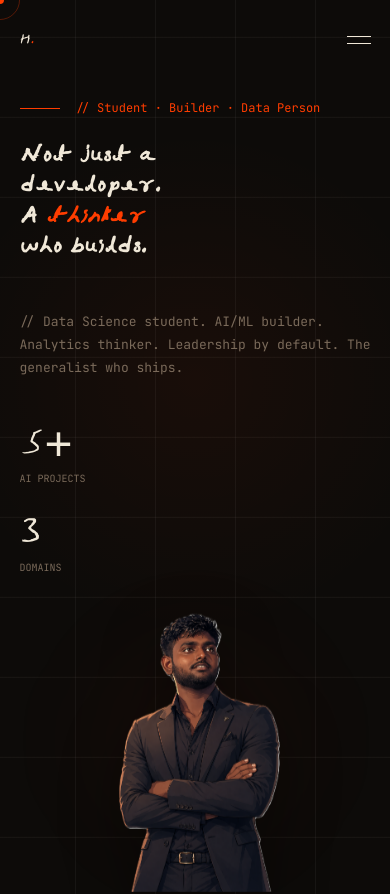
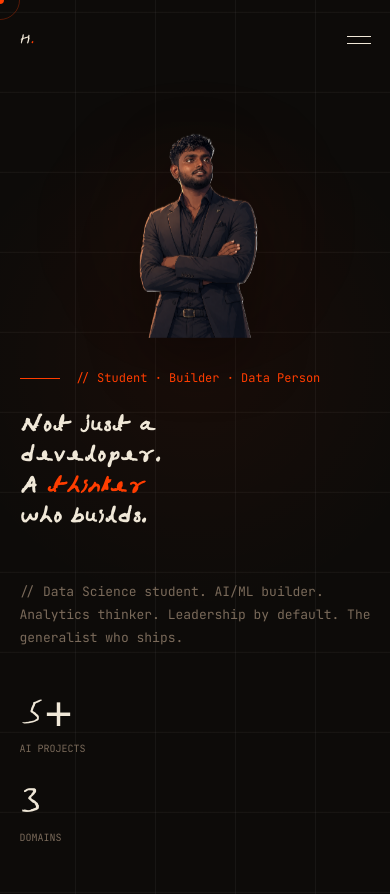
Before and after one commit to developer-Harsh-Z/mineportfolio, a React (Vite) app: page / in a window 390 px wide. Shown: the top 894 px of the page. Built offline with nearby package versions, Linux system fonts and the light colour scheme.

Commit message:
Refine mobile layout: Fix photo position, tighten card paddings

```diff
--- a/src/index.css
+++ b/src/index.css
@@ -513,8 +513,8 @@ h1, h2, h3, h4, .harsh-font, .logo {
     right: auto;
     transform: none;
     width: 100%;
-    height: 300px;
-    margin: 20px auto 0;
+    height: 220px;
+    margin: 0 auto 30px;
     animation: floating-mobile 6s ease-in-out infinite;
   }
 }
@@ -1034,10 +1034,10 @@ footer {
 
 @media (max-width: 768px) {
   .hero {
-    padding-top: 100px;
-    justify-content: center;
+    padding-top: 120px;
+    justify-content: flex-start;
     padding-bottom: 60px;
-    flex-direction: column-reverse;
+    flex-direction: column;
   }
 
   .two-column {
@@ -1057,6 +1057,14 @@ footer {
 
   .section-heading {
     margin-top: -20px;
+  }
+
+  .skill-card {
+    padding: 24px 20px;
+  }
+
+  .skill-title {
+    font-size: 22px;
   }
 
   .skills-grid {
@@ -1082,6 +1090,7 @@ footer {
   .project-row {
     grid-template-columns: 1fr auto;
     gap: 16px;
+    padding: 24px 0;
   }
 
   .project-num {
```
